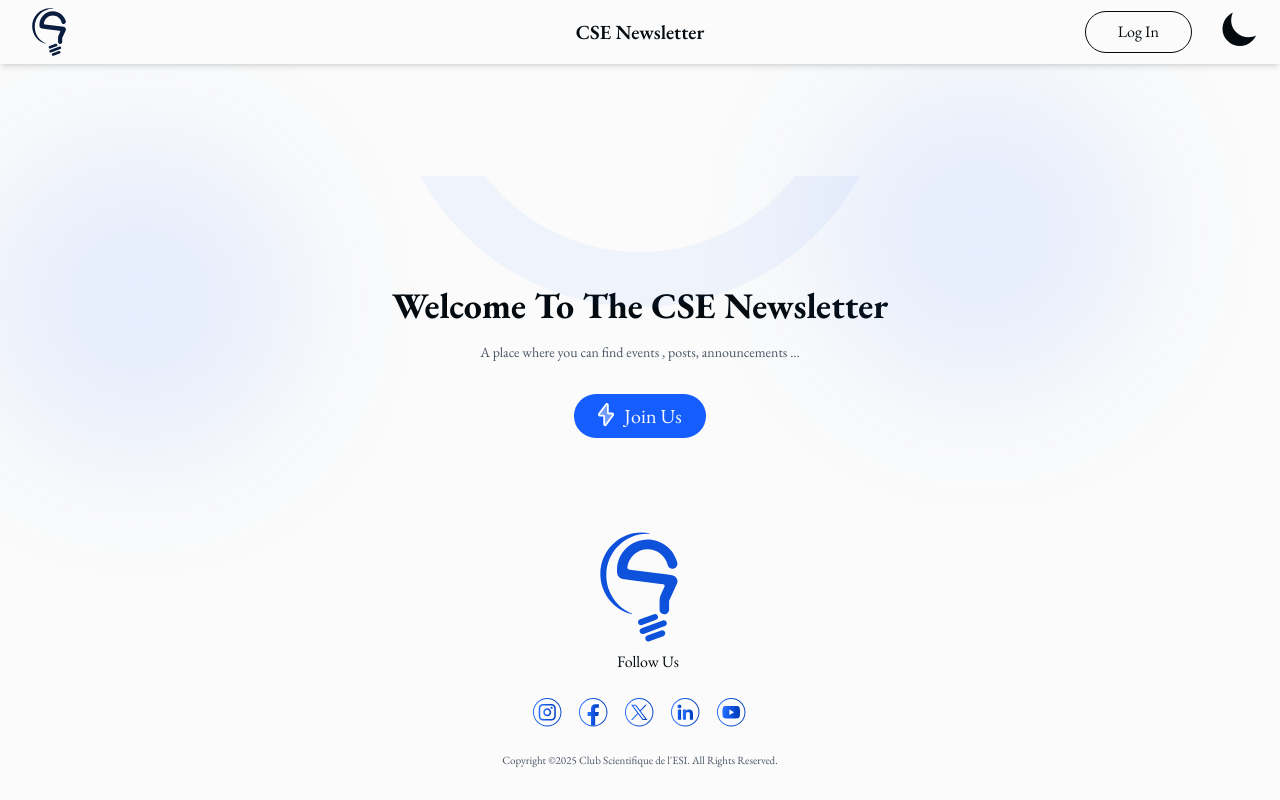
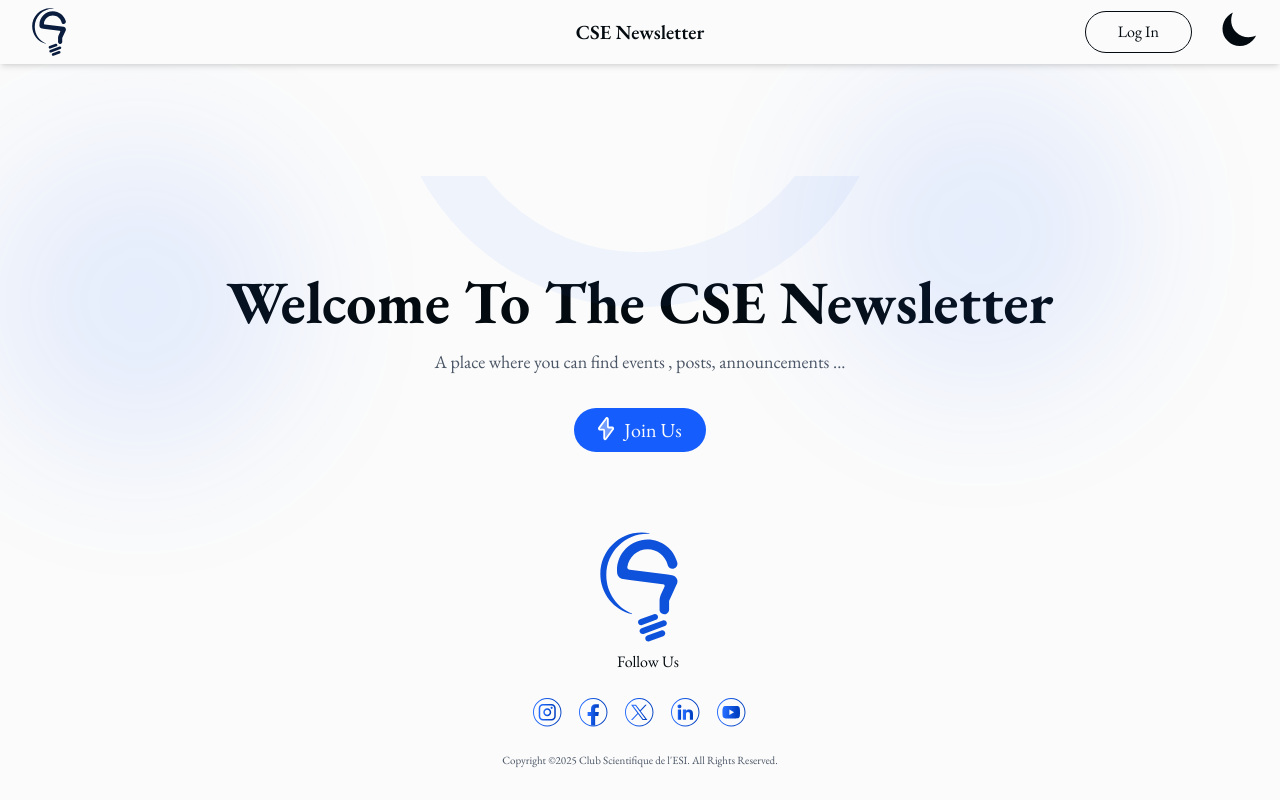
Before and after one commit to YoucefShaath/CSE-NewsLetter, a Next.js app: page / in a window 1280 px wide. Built offline with nearby package versions, Linux system fonts and the light colour scheme; a web font is replaced by a local one.

Commit message:
final version

```diff
--- a/src/Components/Home/home.jsx
+++ b/src/Components/Home/home.jsx
@@ -38,14 +38,14 @@ export default function Home() {
             className="absolute right-0 bottom-0 opacity-50 max-w-full"
           />
           <h1
-            className={`text-4xl font-bold font-eb-garamond mb-4 mt-20 ${
+            className={`text-4xl md:text-6xl font-bold font-eb-garamond mb-4 mt-20 ${
               isDark ? "text-white" : "text-dark-blue"
             }`}
           >
             Welcome To The CSE Newsletter
           </h1>
           <p
-            className={`text-sm mb-8 ${
+            className={`text-sm md:text-lg mb-8 ${
               isDark ? "text-gray-400" : "text-gray-600"
             }`}
           >
```
